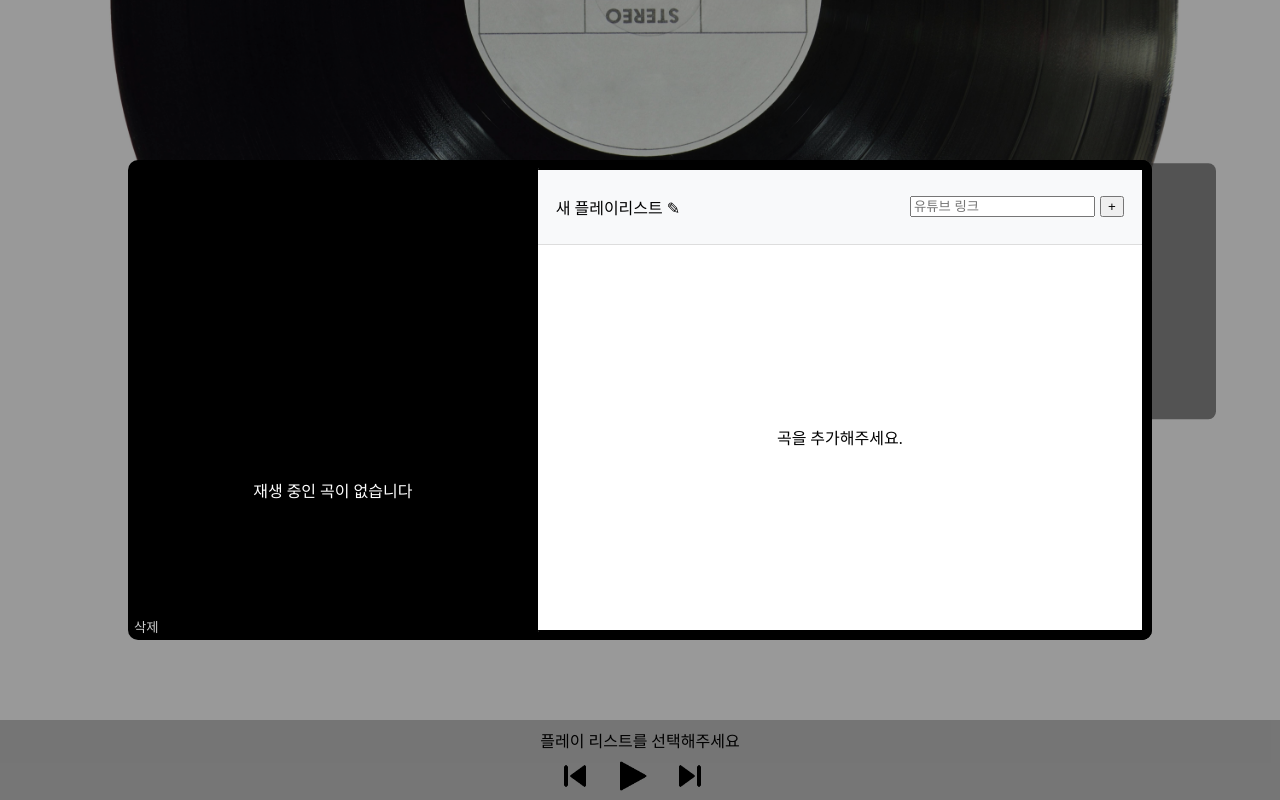
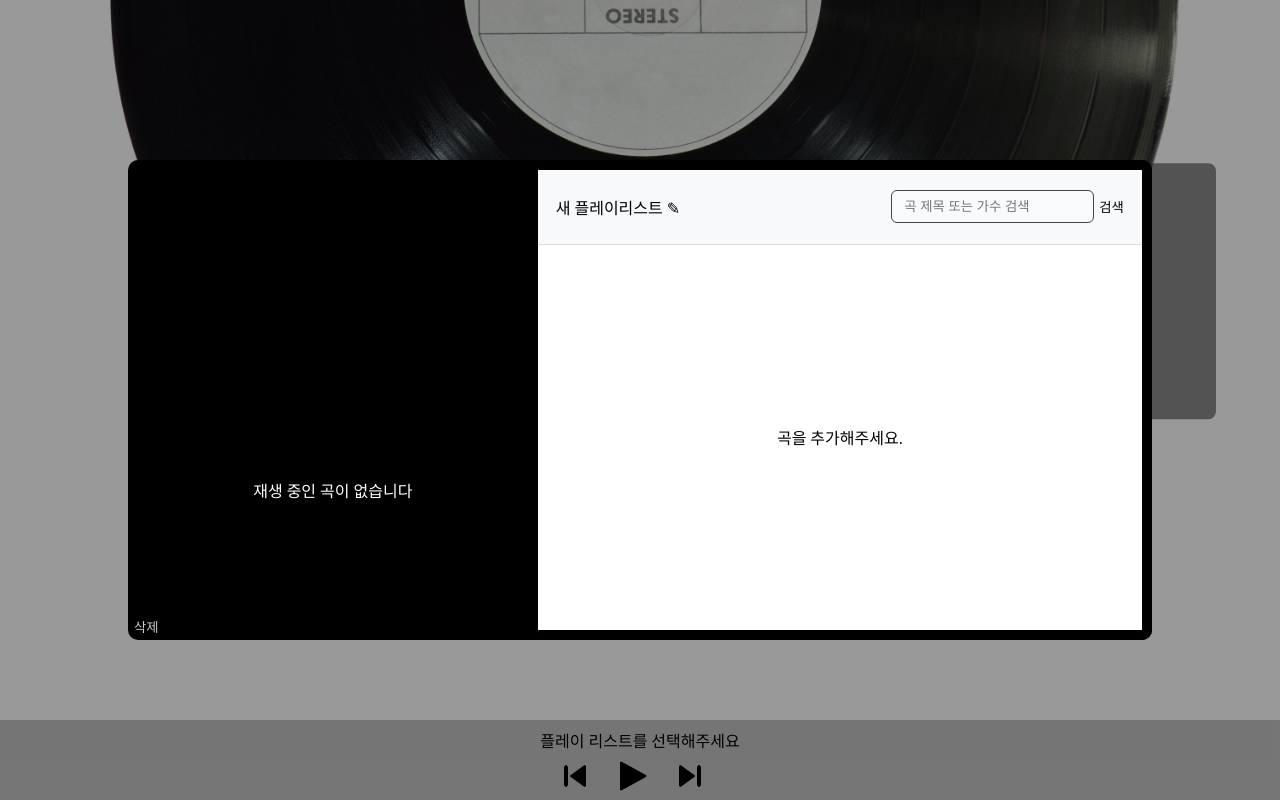
Before and after one commit to mocoorong/music-player, a Next.js app: page / in a window 1280 px wide. Both pictures are taken after a click on the element 640 px from the left and 448 px from the top of the page. Built offline with nearby package versions, Linux system fonts and the light colour scheme.

Commit message:
모달창 내에 유튜브 직접 검색 기능 추가 및 보안 설정
- YouTube Data API v3 연동
- 검색 결과 드롭다운 및 곡 추가 로직 구현
- .env 보안을 위한 .gitignore 설정 업데이트

```diff
--- a/app/page.css
+++ b/app/page.css
@@ -442,6 +442,8 @@ body {
 
 .title-edit-zone {
   display: flex;
+  justify-content: space-between;
+  width: 100%;
   gap: 3px;
 }
 .title-edit-zone button {
@@ -474,3 +476,70 @@ body {
 .modal-title-display {
   cursor: pointer;
 }
+.search-box-container {
+  display: flex;
+  align-items: center;
+  justify-content: center;
+  gap: 5px;
+  position: relative;
+}
+
+.search-input {
+  flex: 1;
+  padding: 8px 12px;
+  background: rgba(255, 255, 255, 0.1);
+  border: 1px solid #444;
+  border-radius: 6px;
+}
+
+.search-results-dropdown {
+  position: absolute;
+  top: 45px;
+  left: 0;
+  right: 0;
+  background: #222;
+  border: 1px solid #444;
+  border-radius: 8px;
+  z-index: 1000;
+  max-height: 300px;
+  overflow-y: auto;
+  box-shadow: 0 10px 25px rgba(0, 0, 0, 0.5);
+}
+
+.search-result-item {
+  display: flex;
+  padding: 10px;
+  gap: 12px;
+  cursor: pointer;
+  border-bottom: 1px solid #333;
+  align-items: center;
+}
+
+.search-result-item:hover {
+  background: #333;
+}
+
+.search-result-item img {
+  width: 60px;
+  border-radius: 4px;
+}
+
+.result-title {
+  font-size: 0.85rem;
+  color: #fff;
+  margin-bottom: 3px;
+}
+
+.result-channel {
+  font-size: 0.75rem;
+  color: #aaa;
+}
+
+.dropdown-layer {
+  position: fixed;
+  top: 0;
+  left: 0;
+  right: 0;
+  bottom: 0;
+  z-index: 998;
+}
--- a/app/page.tsx
+++ b/app/page.tsx
@@ -27,6 +27,9 @@ export default function Home() {
   const [youtubeUrl, setYoutubeUrl] = useState('')
   const [isEditingTitle, setIsEditingTitle] = useState(false)
   const [isMounted, setIsMounted] = useState(false)
+  const [searchQuery, setSearchQuery] = useState('')
+  const [searchResults, setSearchResults] = useState<any[]>([])
+  const [isSearching, setIsSearching] = useState(false)
 
   // 유튜브 플레이어 객체를 담을 Ref
   const playerRef = useRef<any>(null)
@@ -154,7 +157,6 @@ export default function Home() {
     else alert('재생할 곡이 없습니다.')
   }
 
-  // --- 이하 UI 및 데이터 로직은 동일 ---
   const addPlaylist = () => {
     const count = playlists.length
     const newTitle =
@@ -197,6 +199,27 @@ export default function Home() {
     setIsEditingTitle(false)
   }
 
+  const handleSearch = async () => {
+    if (!searchQuery.trim()) return
+
+    setIsSearching(true)
+    const API_KEY = process.env.NEXT_PUBLIC_YOUTUBE_API_KEY
+    // API 호출 URL (동영상 타입만, 최대 5개 결과)
+    const url = `https://www.googleapis.com/youtube/v3/search?part=snippet&maxResults=5&q=${encodeURIComponent(searchQuery)}&type=video&key=${API_KEY}`
+
+    try {
+      const res = await fetch(url)
+      const data = await res.json()
+      if (data.items) {
+        setSearchResults(data.items)
+      }
+    } catch (error) {
+      console.error('검색 중 오류 발생:', error)
+    } finally {
+      setIsSearching(false)
+    }
+  }
+
   const addSong = async () => {
     const currentActive = playlists[activeIndex]
     if (!youtubeUrl.trim() || !currentActive) return
@@ -222,6 +245,27 @@ export default function Home() {
     } catch {
       alert('정보를 가져오지 못했습니다.')
     }
+  }
+
+  const addSongFromSearch = (video: any) => {
+    const currentActive = playlists[activeIndex]
+    if (!currentActive) return
+
+    const newSong: Song = {
+      id: crypto.randomUUID(),
+      title: video.snippet.title,
+      thumbnail: video.snippet.thumbnails.high.url,
+      youtubeUrl: `https://www.youtube.com/watch?v=${video.id.videoId}`,
+    }
+
+    setPlaylists((prev) =>
+      prev.map((p) =>
+        p.id === currentActive.id ? {...p, songs: [...p.songs, newSong]} : p
+      )
+    )
+
+    setSearchResults([]) // 검색 결과 닫기
+    setSearchQuery('') // 입력창 비우기
   }
 
   const moveSong = (index: number, direction: 'up' | 'down') => {
@@ -413,15 +457,56 @@ export default function Home() {
                       {center.title} ✎
                     </p>
                   )}
-                </div>
-                <div className="options">
-                  <input
-                    placeholder="유튜브 링크"
-                    value={youtubeUrl}
-                    onChange={(e) => setYoutubeUrl(e.target.value)}
-                    onKeyDown={(e) => e.key === 'Enter' && addSong()}
-                  />
-                  <button onClick={addSong}>+</button>
+
+                  <div className="search-box-container">
+                    <input
+                      className="search-input"
+                      placeholder="곡 제목 또는 가수 검색"
+                      value={searchQuery}
+                      onChange={(e) => setSearchQuery(e.target.value)}
+                      onKeyDown={(e) => e.key === 'Enter' && handleSearch()}
+                    />
+                    <button className="search-btn" onClick={handleSearch}>
+                      {isSearching ? '...' : '검색'}
+                    </button>
+
+                    {searchResults.length > 0 && (
+                      <>
+                        <div
+                          className="dropdown-layer"
+                          onClick={() => setSearchResults([])}
+                        />
+                        <div className="search-results-dropdown">
+                          {searchResults.map((video) => (
+                            <div
+                              key={video.id.videoId}
+                              className="search-result-item"
+                              onClick={() => addSongFromSearch(video)}
+                            >
+                              <img
+                                src={video.snippet.thumbnails.default.url}
+                                alt=""
+                              />
+                              <div className="result-info">
+                                <p className="result-title">
+                                  {video.snippet.title}
+                                </p>
+                                <p className="result-channel">
+                                  {video.snippet.channelTitle}
+                                </p>
+                              </div>
+                            </div>
+                          ))}
+                          <button
+                            className="search-close-btn"
+                            onClick={() => setSearchResults([])}
+                          >
+                            닫기
+                          </button>
+                        </div>
+                      </>
+                    )}
+                  </div>
                 </div>
               </div>
               <div className="modal-inner-list">
```
Also changed, not shown: 1 other file (tests, documents, lock files or other folders).
